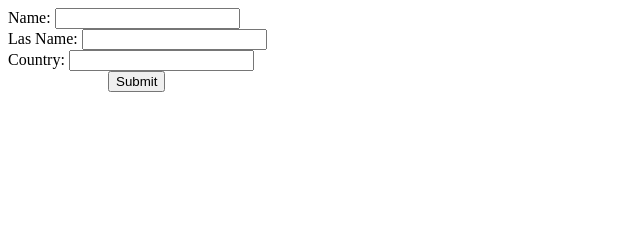
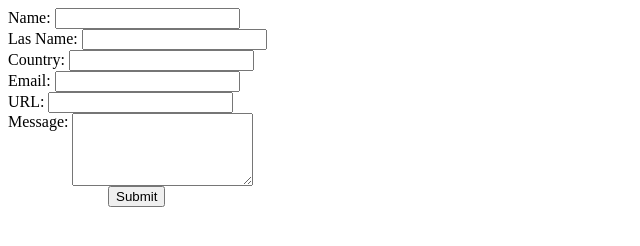
Before and after one commit to JBayona/CodeFights, a plain HTML site: page Experience/Booking/formValidationV2.html in a window 1280 px wide. Shown: the whole page, without its empty margins (0-640 px from the left). Drawn offline with nearby package versions, Linux system fonts and the light colour scheme; files that its build step writes are made by us from their sources.

Commit message:
formValidation

```diff
--- a/Experience/Booking/formValidationV2.html
+++ b/Experience/Booking/formValidationV2.html
@@ -63,21 +63,21 @@
           <input type="text" id="country" name="country"/>
           <span class="error">This field is required</span>
         </div>
-        <!--div>
-          <label for="contact_email">Email:</label>
-          <input type="email" id="contact_email" name="email"/>
+        <div>
+          <label for="email">Email:</label>
+          <input type="email" id="email" name="email"/>
           <span class="error">A valid email is required</span>
-        </div-->
-        <!--div>
-          <label for="contact_url">URL:</label>
-          <input type="url" id="contact_url" name="url"/>
+        </div>
+        <div>
+          <label for="url">URL:</label>
+          <input type="url" id="url" name="url"/>
           <span class="error">A valid url is required</span>
-        </div-->
-        <!--div>
-          <label for="contact_message">Message:</label>
-          <textarea id="contact_message" name="message"></textarea>
+        </div>
+        <div>
+          <label for="message">Message:</label>
+          <textarea id="message" name="message"></textarea>
           <span class="error">This field is required</span>
-        </div-->
+        </div>
         <div id="contact_submit">
           <button type="submit">Submit</button>
         </div>
@@ -85,10 +85,11 @@
       <script>
         $(document).ready(function() {
 		  //Array as [{name:"myName", value: "myValue"}]
-
 		  $("#myForm button").click(function(event){
+			let inputs = $("#myForm :input").serializeArray();
+			//let inputs = $("input").serializeArray();
+			console.log(inputs);
 			let error = false;
-		    let inputs = $("input").serializeArray();
 			for(let data of inputs){
 				if($("[name=" + data.name +"]").val() === ''){
 					let error_element = $("[name=" + data.name +"] ~ span");
```
